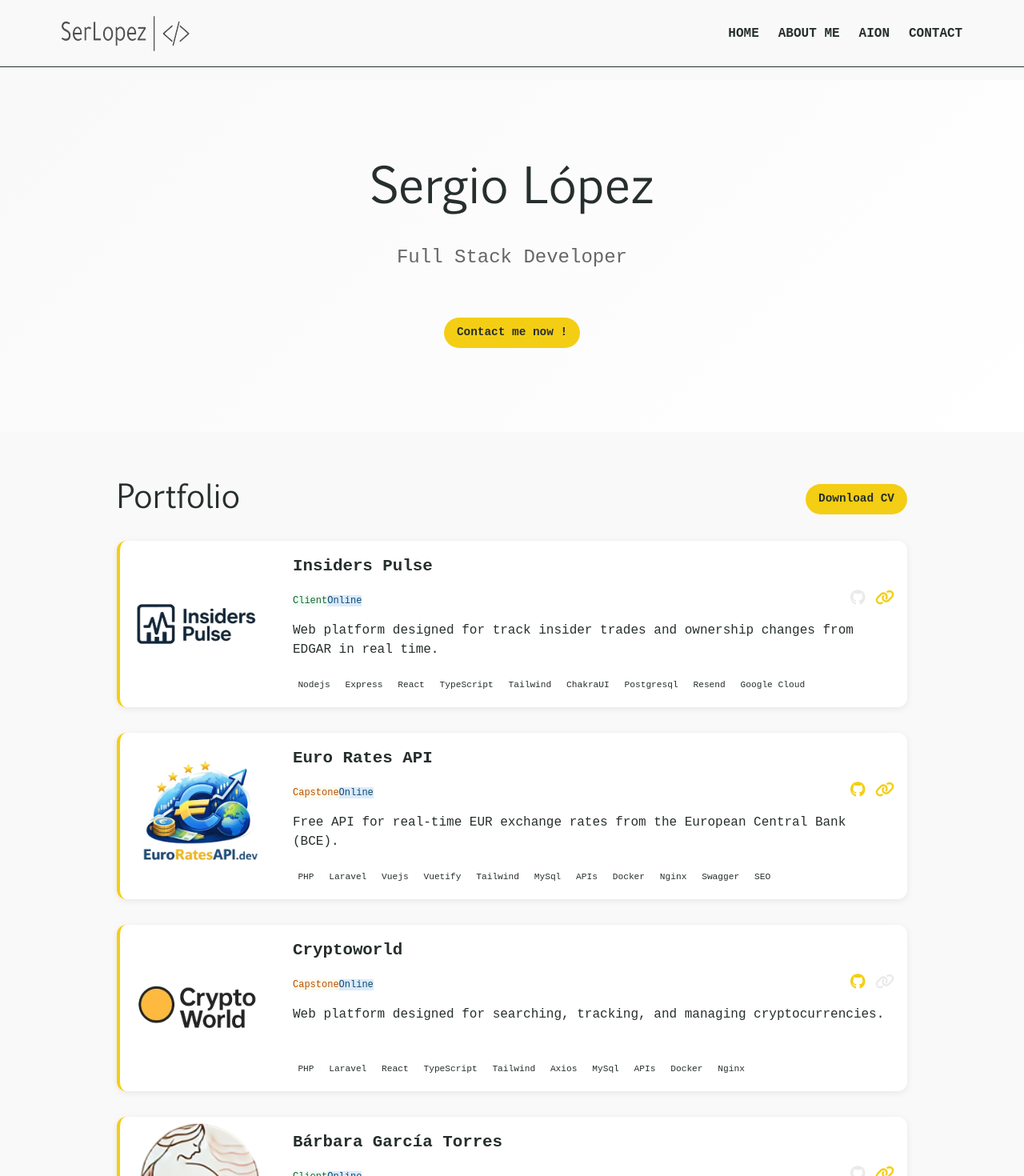
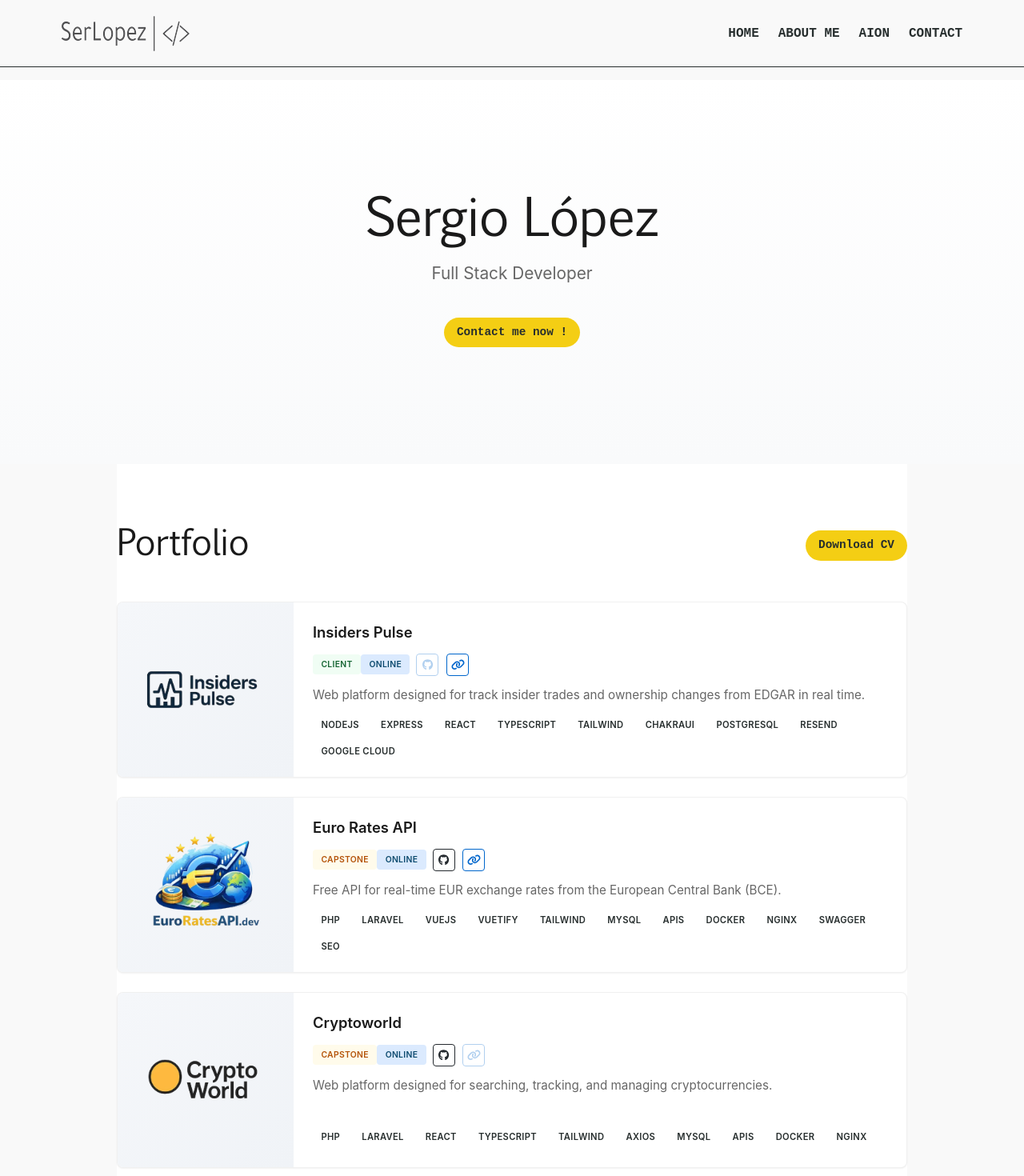
Before and after one commit to monsieurlopez/site_web_2.0, a React (Vite) app: page / in a window 1280 px wide. Shown: the top 1470 px of the page at 80% size. Built offline with nearby package versions, Linux system fonts and the light colour scheme; a web font is replaced by a local one.

Commit message:
refactor: redesign entire home page with modern minimal aesthetic
Amp-Thread-ID: https://ampcode.com/threads/T-019bfacf-528e-7266-98e7-14e27658c022
Co-authored-by: Amp <amp@ampcode.com>

```diff
--- a/src/components/pages/Home/Hero.css
+++ b/src/components/pages/Home/Hero.css
@@ -1,80 +1,86 @@
+/* ===== HERO SECTION ===== */
 .hero {
-  padding: 4rem 0;
-  position: relative;
-  background: linear-gradient(135deg, #f9f9f9 0%, #ffffff 100%);
-  min-height: 55vh;
+  padding: 6rem 0;
+  background: linear-gradient(
+    180deg,
+    rgba(255, 255, 255, 1) 0%,
+    rgba(249, 250, 251, 1) 100%
+  );
+  min-height: 60vh;
   display: flex;
   align-items: center;
+  justify-content: center;
 }
 
 .hero .container {
   display: flex;
   flex-direction: column;
-  gap: 1rem;
+  gap: 2rem;
   justify-items: center;
   align-items: center;
   text-align: center;
+  max-width: 800px;
 }
 
 .hero-information {
-  max-width: 700px;
+  display: flex;
+  flex-direction: column;
+  gap: 1rem;
 }
 
 .hero-information h1 {
-  color: #272e2e;
-  font-size: 3.75rem;
-  line-height: 1.1;
-  font-family: 'Pigiarniq', sans-serif;
-  margin-bottom: 0.5rem;
+  color: #1a1a1a;
+  font-size: 4rem;
+  line-height: 1;
+  font-family: "Pigiarniq", sans-serif;
+  font-weight: normal;
+  margin: 0;
+  letter-spacing: -1px;
 }
 
 .hero-information h2 {
   color: #666;
-  font-size: 1.5rem;
-  line-height: 1.6;
-  padding: 1.5rem 0;
-  font-family: monospace;
-  font-weight: normal;
+  font-size: 1.3rem;
+  line-height: 1.5;
+  font-family: -apple-system, BlinkMacSystemFont, "Segoe UI", "Roboto",
+    "Oxygen", "Ubuntu", "Cantarell", sans-serif;
+  font-weight: 400;
+  margin: 0;
 }
 
 .hero-information .button-primary {
   display: inline-block;
-  margin-top: 2rem;
-  transition: all 0.3s ease;
+  margin-top: 1.5rem;
+  align-self: center;
 }
 
-.hero-information .button-primary:hover {
-  transform: translateY(-2px);
-  box-shadow: 0 8px 24px rgba(0, 0, 0, 0.15);
-}
-
-@media (max-width: 792px) {
+/* ===== RESPONSIVE ===== */
+@media (max-width: 768px) {
   .hero {
-    padding: 3rem 0;
+    padding: 4rem 0;
     min-height: 50vh;
   }
 
   .hero-information h1 {
-    font-size: 2.75rem;
+    font-size: 3rem;
   }
 
   .hero-information h2 {
-    font-size: 1.25rem;
+    font-size: 1.1rem;
   }
 }
 
 @media (max-width: 576px) {
   .hero {
-    padding: 2rem 0;
+    padding: 3rem 0;
     min-height: auto;
   }
 
   .hero-information h1 {
-    font-size: 2rem;
+    font-size: 2.25rem;
   }
 
   .hero-information h2 {
     font-size: 1rem;
-    padding: 1rem 0;
   }
 }
--- a/src/components/pages/Home/OurStory.css
+++ b/src/components/pages/Home/OurStory.css
@@ -1,7 +1,8 @@
+/* ===== OUR STORY SECTION ===== */
 .our-story {
   grid-template-columns: 1fr 1fr;
-  gap: 3rem;
-  padding: 4rem 0;
+  gap: 4rem;
+  padding: 5rem 0;
   align-items: center;
 }
 
@@ -11,19 +12,26 @@
 
 .our-story-description h2 {
   line-height: 1;
-  font-family: 'Pigiarniq', sans-serif;
+  font-family: "Pigiarniq", sans-serif;
   font-weight: normal;
-  font-size: 2.5rem;
-  color: #272e2e;
-  margin-bottom: 1.5rem;
+  font-size: 2.75rem;
+  color: #1a1a1a;
+  margin: 0 0 1.5rem 0;
+  letter-spacing: -0.5px;
 }
 
 .our-story-description p {
   padding-top: 0;
-  color: #555;
+  color: #666;
   line-height: 1.8;
-  font-family: monospace;
+  font-family: -apple-system, BlinkMacSystemFont, "Segoe UI", "Roboto",
+    "Oxygen", "Ubuntu", "Cantarell", sans-serif;
   font-size: 1rem;
+  margin: 0 0 1rem 0;
+}
+
+.our-story-description p:last-child {
+  margin-bottom: 0;
 }
 
 .our-story-personal {
@@ -38,25 +46,26 @@
 }
 
 .our-story-personal img {
-  max-width: 70%;
+  max-width: 100%;
   height: auto;
-  border-radius: 12px;
+  border-radius: 8px;
   object-fit: cover;
-  box-shadow: 0 8px 32px rgba(0, 0, 0, 0.15);
+  box-shadow: 0 10px 40px rgba(0, 0, 0, 0.1);
   transition: all 0.3s ease;
 }
 
 .our-story-personal img:hover {
   transform: scale(1.02);
-  box-shadow: 0 12px 40px rgba(244, 206, 20, 0.2);
+  box-shadow: 0 15px 50px rgba(244, 206, 20, 0.15);
 }
 
+/* ===== RESPONSIVE ===== */
 @media (max-width: 915px) {
   .our-story {
     grid-template-columns: 1fr;
     grid-template-rows: auto auto;
-    gap: 2rem;
-    padding: 2.5rem 0;
+    gap: 2.5rem;
+    padding: 3.5rem 0;
   }
 
   .our-story-description h2 {
@@ -73,17 +82,18 @@
 
   .our-story-personal img {
     position: static;
-    max-width: 70%;
+    max-width: 80%;
     height: auto;
     width: unset;
-    border-radius: 12px;
+    border-radius: 8px;
   }
 }
 
 @media (max-width: 715px) {
   .our-story {
     grid-template-rows: repeat(2, auto);
-    padding: 2rem 0;
+    padding: 2.5rem 0;
+    gap: 2rem;
   }
 
   .our-story-personal {
@@ -91,7 +101,7 @@
   }
 
   .our-story-personal img {
-    max-width: 80%;
+    max-width: 85%;
   }
 
   .our-story-description h2 {
@@ -99,17 +109,22 @@
   }
 }
 
-@media (max-width:576px) {
+@media (max-width: 576px) {
   .our-story {
-    padding: 1.5rem 0;
+    padding: 2rem 0;
     gap: 1.5rem;
   }
 
   .our-story-description h2 {
     font-size: 1.5rem;
+    margin-bottom: 1rem;
+  }
+
+  .our-story-description p {
+    font-size: 0.9rem;
   }
 
   .our-story-personal img {
-    max-width: 90%;
+    max-width: 100%;
   }
 }
--- a/src/components/pages/Home/Portfolio.css
+++ b/src/components/pages/Home/Portfolio.css
@@ -1,77 +1,74 @@
+/* ===== PORTFOLIO SECTION ===== */
 .portfolio-section {
-  padding: 4rem 0;
+  padding: 5rem 0;
+  background: white;
 }
 
 .portfolio-header {
   display: flex;
   justify-content: space-between;
   align-items: center;
-  gap: 1rem;
-  padding-bottom: 2rem;
+  gap: 2rem;
+  padding-bottom: 3rem;
+  flex-wrap: wrap;
 }
 
 .portfolio-header h2 {
   line-height: 1;
   font-family: "Pigiarniq", sans-serif;
   font-weight: normal;
-  font-size: 2.5rem;
-  color: #272e2e;
+  font-size: 2.75rem;
+  color: #1a1a1a;
+  margin: 0;
+  letter-spacing: -0.5px;
 }
 
-.portfolio-actions {
+/* ===== FEATURED PROJECTS GRID ===== */
+.featured-projects {
   display: flex;
-  gap: 1rem;
-  align-items: center;
-}
-
-.button-secondary {
-  background: transparent;
-  color: var(--color-primary);
-  border: 2px solid var(--color-primary);
-  padding: 0.5rem 1rem;
-  border-radius: 4px;
-  text-decoration: none;
-  font-weight: bold;
-  transition: all 0.3s ease;
-}
-
-.button-secondary:hover {
-  background: var(--color-primary);
-  color: white;
-}
-
-.featured-projects {
-  display: grid;
-  grid-template-columns: repeat(auto-fit, minmax(700px, 1fr));
-  gap: 2rem;
+  flex-direction: column;
+  gap: 1.5rem;
 }
 
 .project-horizontal-card {
   display: flex;
   background: white;
-  border-radius: 12px;
-  box-shadow: 0 2px 8px rgba(0, 0, 0, 0.08);
+  border-radius: 8px;
+  box-shadow: 0 1px 2px rgba(0, 0, 0, 0.05);
   overflow: hidden;
-  transition: all 0.3s ease;
+  transition: all 0.3s cubic-bezier(0.4, 0, 0.2, 1);
   max-width: 100%;
-  border-left: 4px solid #f4ce14;
+  border: 1px solid rgba(0, 0, 0, 0.06);
+  height: 220px;
 }
 
 .project-horizontal-card:hover {
-  transform: translateY(-8px);
-  box-shadow: 0 12px 32px rgba(0, 0, 0, 0.12);
+  transform: translateY(-2px);
+  box-shadow: 0 8px 24px rgba(0, 0, 0, 0.08);
+  border-color: rgba(0, 0, 0, 0.12);
 }
 
+/* Image */
 .project-horizontal-image {
-  flex: 0 0 200px;
+  flex: 0 0 220px;
   position: relative;
   overflow: hidden;
+  background: linear-gradient(135deg, #f5f7fa 0%, #f0f3f7 100%);
+  display: flex;
+  align-items: center;
+  justify-content: center;
 }
 
 .project-horizontal-image img {
   width: 100%;
   height: 100%;
   object-fit: contain;
+  padding: 1rem;
+  transition: transform 0.3s ease;
+}
+
+.project-horizontal-card:hover .project-horizontal-image img {
+  transform: scale(1.08);
 }
 
 .project-horizontal-overlay {
@@ -80,7 +77,7 @@
   left: 0;
   right: 0;
   bottom: 0;
-  background: rgba(39, 46, 46, 0.8);
+  background: rgba(26, 26, 26, 0.8);
   display: flex;
   align-items: center;
   justify-content: center;
@@ -94,22 +91,24 @@
 
 .project-horizontal-link {
   background: #f4ce14;
-  color: #272e2e;
-  padding: 0.7rem 1.5rem;
-  border-radius: 2rem;
+  color: #1a1a1a;
+  padding: 0.6rem 1.2rem;
+  border-radius: 4px;
   text-decoration: none;
-  font-weight: bold;
+  font-weight: 600;
   transition: all 0.3s ease;
+  font-size: 0.9rem;
 }
 
 .project-horizontal-link:hover {
-  background: #272e2e;
-  color: #f4ce14;
+  background: white;
+  color: #1a1a1a;
 }
 
+/* Content */
 .project-horizontal-content {
   flex: 1;
-  padding: 1rem;
+  padding: 1.5rem;
   display: flex;
   flex-direction: column;
   justify-content: space-between;
@@ -120,112 +119,190 @@
   justify-content: space-between;
   align-items: flex-start;
   margin-bottom: 0.75rem;
+  gap: 1rem;
 }
 
 .project-horizontal-header h3 {
-  font-size: 1.3rem;
+  font-size: 1.15rem;
   margin: 0;
-  color: #272e2e;
-  font-family: monospace;
-  font-weight: bold;
+  color: #1a1a1a;
+  font-weight: 600;
+  font-family: -apple-system, BlinkMacSystemFont, "Segoe UI", "Roboto", sans-serif;
 }
 
 .project-horizontal-icons {
   display: flex;
-  gap: 0.8rem;
+  gap: 0.6rem;
 }
 
 .project-horizontal-icons a {
-  color: #f4ce14;
-  font-size: 1.2rem;
-  transition: all 0.3s ease;
+  display: inline-flex;
+  align-items: center;
+  justify-content: center;
+  width: 28px;
+  height: 28px;
+  border-radius: 4px;
+  background: transparent;
+  color: #0066cc;
+  font-size: 0.85rem;
+  border: 1px solid #0066cc;
+  transition: all 0.2s ease;
+}
+
+.project-horizontal-github-icon:not(.disabled) {
+  color: #24292e;
+  border-color: #24292e;
 }
 
 .project-horizontal-icons a:hover:not(.disabled) {
-  color: #272e2e;
-  transform: scale(1.15);
+  background: #f4ce14;
+  color: #1a1a1a;
+  border-color: #f4ce14;
+  transform: scale(1.08);
 }
 
 .project-horizontal-icons a.disabled {
-  color: #ddd;
+  opacity: 0.3;
   cursor: not-allowed;
-  opacity: 0.6;
 }
 
 .project-horizontal-meta {
   display: flex;
-  justify-content: space-between;
+  justify-content: flex-start;
   align-items: center;
   margin-bottom: 0.75rem;
+  gap: 0.5rem;
 }
 
 .project-horizontal-meta .project-badge {
-  font-size: 0.75rem;
+  font-size: 0.65rem;
 }
 
 .project-horizontal-content p {
   flex-grow: 1;
-  margin-bottom: 0.75rem;
-  line-height: 1.5;
+  margin: 0 0 0.75rem 0;
+  line-height: 1.6;
+  color: #666;
+  font-size: 0.95rem;
+  font-family: -apple-system, BlinkMacSystemFont, "Segoe UI", "Roboto", sans-serif;
 }
 
 .project-horizontal-badges {
   display: flex;
   flex-wrap: wrap;
-  gap: 0.375rem;
+  gap: 0.4rem;
 }
 
 .project-horizontal-badges .project-badge {
   font-size: 0.7rem;
-  padding: 0.2rem 0.4rem;
+  padding: 0.3rem 0.65rem;
 }
 
+/* ===== BADGE STYLES ===== */
+.project-badge {
+  display: inline-block;
+  padding: 0.3rem 0.65rem;
+  border-radius: 4px;
+  font-size: 0.7rem;
+  font-weight: 600;
+  text-transform: uppercase;
+  letter-spacing: 0.3px;
+  font-family: -apple-system, BlinkMacSystemFont, "Segoe UI", "Roboto", sans-serif;
+  white-space: nowrap;
+  border: none;
+}
+
+.type-Personal {
+  background: #f0f4ff;
+  color: #2d5aa1;
+}
+
+.type-Client {
+  background: #f0fdf4;
+  color: #166534;
+}
+
+.type-Capstone {
+  background: #fffbeb;
+  color: #b45309;
+}
+
+.status-Demo {
+  background: #fef3c7;
+  color: #92400e;
+}
+
+.status-Online {
+  background: #dbeafe;
+  color: #0c4a6e;
+}
+
+.status-Working {
+  background: #fce7f3;
+  color: #831843;
+}
+
+/* ===== RESPONSIVE ===== */
 @media (max-width: 768px) {
-  .portfolio-header {
-    flex-direction: column;
-    align-items: flex-start;
+  .portfolio-section {
+    padding: 3rem 0;
   }
 
-  .portfolio-actions {
-    width: 100%;
-    justify-content: space-between;
+  .portfolio-header {
+    padding-bottom: 2rem;
   }
 
-  .featured-projects {
-    grid-template-columns: 1fr;
+  .portfolio-header h2 {
+    font-size: 2rem;
   }
 
   .project-horizontal-card {
+    height: 180px;
     flex-direction: column;
   }
 
   .project-horizontal-image {
-    flex: none;
-    height: 180px;
+    flex: 0 0 140px;
+    width: 100%;
+  }
+
+  .project-horizontal-content {
+    padding: 1.25rem;
   }
 
   .project-horizontal-header {
     flex-direction: column;
     align-items: flex-start;
-    gap: 0.5rem;
   }
-}
-
-.show-all-container {
-  text-align: center;
-  margin-top: 2rem;
 }
 
 @media (max-width: 576px) {
   .portfolio-section {
-    padding: 1rem 0;
+    padding: 2rem 0;
   }
 
-  .portfolio-projects-header {
-    align-items: center;
+  .portfolio-header h2 {
+    font-size: 1.75rem;
   }
 
-  .portfolio-projects-header h2 {
-    font-size: 1.75rem;
+  .project-horizontal-card {
+    height: auto;
+    min-height: 160px;
+  }
+
+  .project-horizontal-image {
+    flex: 0 0 120px;
+  }
+
+  .project-horizontal-content {
+    padding: 1rem;
+  }
+
+  .project-horizontal-header h3 {
+    font-size: 1rem;
+  }
+
+  .project-horizontal-content p {
+    font-size: 0.85rem;
   }
 }
--- a/src/components/pages/Home/SectionSkills.css
+++ b/src/components/pages/Home/SectionSkills.css
@@ -1,28 +1,27 @@
+/* ===== PERSONAL SKILLS CONTAINER ===== */
 .personal-skill {
-  display: flex;
-  flex-wrap: wrap;
-  align-items: center;
+  display: grid;
+  grid-template-columns: repeat(auto-fill, minmax(60px, 1fr));
+  gap: 1.5rem;
   background: white;
-  border: 1px solid #e0e0e0;
-  border-radius: 12px;
-  padding: 1.5rem;
-  box-shadow: 0 2px 8px rgba(0, 0, 0, 0.08);
-  text-align: center;
-  gap: 1rem;
+  border-radius: 8px;
+  padding: 2rem;
+  box-shadow: 0 1px 2px rgba(0, 0, 0, 0.05);
+  border: 1px solid rgba(0, 0, 0, 0.06);
   transition: all 0.3s ease;
 }
 
 .personal-skill:hover {
-  box-shadow: 0 8px 24px rgba(0, 0, 0, 0.12);
-  border-color: #f4ce14;
+  box-shadow: 0 8px 24px rgba(0, 0, 0, 0.08);
+  border-color: rgba(0, 0, 0, 0.12);
 }
 
+/* ===== SKILL ITEM ===== */
 .skill-item {
-  flex: 1 1 75px;
   display: flex;
   flex-direction: column;
   align-items: center;
-  margin: 0;
+  gap: 0.75rem;
   position: relative;
   transition: all 0.3s ease;
 }
@@ -30,25 +29,60 @@
 .skill-item img {
   max-width: 3.5rem;
   height: auto;
-  margin-bottom: 0.6rem;
-  transition: transform 0.3s ease;
-}
-
-.skill-item h4 {
-  font-size: 0.85rem;
-  color: #666;
-  margin: 0;
-  opacity: 0;
   transition: all 0.3s ease;
-  font-family: monospace;
-  font-weight: normal;
+  filter: grayscale(0);
 }
 
 .skill-item:hover img {
   transform: scale(1.15);
 }
 
+.skill-item h4 {
+  font-size: 0.8rem;
+  color: #666;
+  margin: 0;
+  opacity: 0;
+  transition: all 0.3s ease;
+  font-family: -apple-system, BlinkMacSystemFont, "Segoe UI", "Roboto", sans-serif;
+  font-weight: 500;
+  text-align: center;
+  line-height: 1.3;
+}
+
 .skill-item:hover h4 {
   opacity: 1;
   color: #f4ce14;
 }
+
+/* ===== RESPONSIVE ===== */
+@media (max-width: 768px) {
+  .personal-skill {
+    grid-template-columns: repeat(auto-fill, minmax(50px, 1fr));
+    gap: 1.25rem;
+    padding: 1.5rem;
+  }
+
+  .skill-item img {
+    max-width: 3rem;
+  }
+
+  .skill-item h4 {
+    font-size: 0.75rem;
+  }
+}
+
+@media (max-width: 576px) {
+  .personal-skill {
+    grid-template-columns: repeat(auto-fill, minmax(45px, 1fr));
+    gap: 1rem;
+    padding: 1.25rem;
+  }
+
+  .skill-item img {
+    max-width: 2.5rem;
+  }
+
+  .skill-item h4 {
+    font-size: 0.7rem;
+  }
+}
--- a/src/components/pages/Home/Skills.css
+++ b/src/components/pages/Home/Skills.css
@@ -1,28 +1,29 @@
+/* ===== SKILLS SECTION ===== */
 .lenguage-container-skills {
-  padding: 4rem 0;
+  padding: 5rem 0;
   position: relative;
-  background-size: cover;
-  background-repeat: no-repeat;
-  color: #fff;
-  background: linear-gradient(135deg, #ffffff 0%, #f9f9f9 100%);
+  background: linear-gradient(180deg, #f9f9f9 0%, #ffffff 100%);
 }
 
 .lenguage-container-skills .container {
   grid-template-columns: repeat(1, 1fr);
   grid-template-rows: auto auto;
-  row-gap: 2rem;
+  row-gap: 2.5rem;
 }
 
 .lenguage-container-skills h2 {
   grid-row: 1;
-  color: #272e2e;
+  color: #1a1a1a;
   line-height: 1;
-  font-family: 'Pigiarniq', sans-serif;
+  font-family: "Pigiarniq", sans-serif;
   font-weight: normal;
-  font-size: 2.5rem;
+  font-size: 2.75rem;
+  margin: 0;
+  letter-spacing: -0.5px;
 }
 
-@media (max-width:768px) {
+/* ===== RESPONSIVE ===== */
+@media (max-width: 768px) {
   .lenguage-container-skills {
     padding: 3rem 0;
   }
@@ -30,9 +31,13 @@
   .lenguage-container-skills h2 {
     font-size: 2rem;
   }
+
+  .lenguage-container-skills .container {
+    row-gap: 2rem;
+  }
 }
 
-@media (max-width:576px) {
+@media (max-width: 576px) {
   .lenguage-container-skills {
     padding: 2rem 0;
   }
@@ -40,4 +45,8 @@
   .lenguage-container-skills h2 {
     font-size: 1.75rem;
   }
+
+  .lenguage-container-skills .container {
+    row-gap: 1.5rem;
+  }
 }
```
Also changed, not shown: 13 other files (tests, documents, lock files or other folders).
